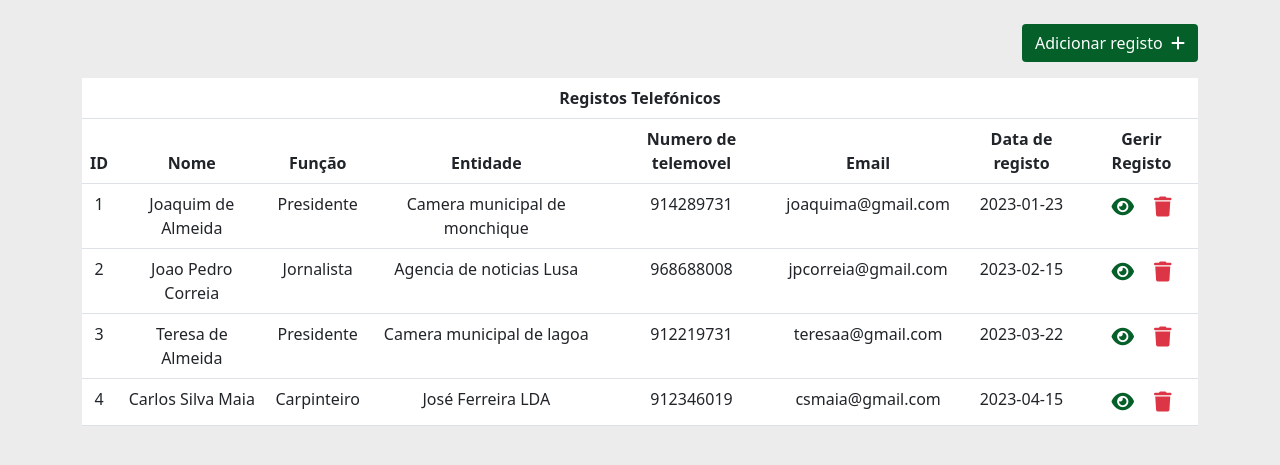
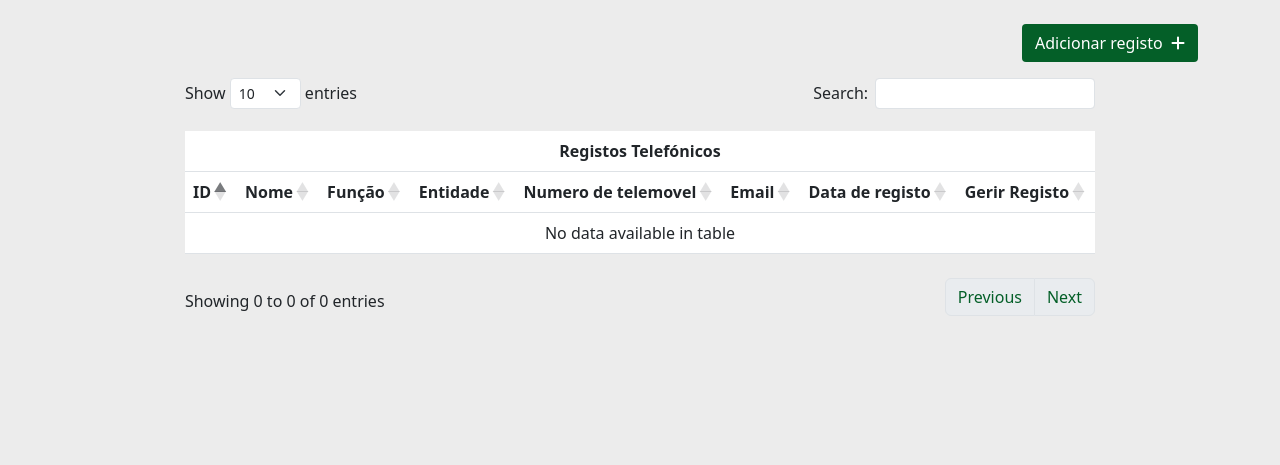
Before and after one commit to RafikiSmurfJr7/regtel_flask, a Flask app: page / in a window 1280 px wide. Shown: the part 80-545 px from the top of the page. Run offline with Flask 2, Linux system fonts and the light colour scheme; data that the repository does not hold is empty; some libraries are stand-ins or nearby versions.

Commit message:
config da base de dados e retorno na pag home

```diff
--- a/app.py
+++ b/app.py
@@ -1,7 +1,26 @@
-from flask import Flask ,render_template
+from flask import Flask ,render_template ,request ,redirect
+from db import DataBaseConnection as dbConn
+from configdb import dbdata
+
 
 app = Flask(__name__)
 
-@app.route("/")
+db = dbConn(dbdata['username'],dbdata['password'],dbdata['host'],dbdata['database'])
+
+
+@app.route("/", methods=['GET', 'POST'])
 def index():
-    return render_template("home.html")
+
+    if request.method == 'GET':
+
+        query = "SELECT Registos.id as 'ID', Contatos.name as 'Nome', Funcao.name as 'Funcao', Entidades.name as 'Entidades', Contatos.contatoTelefonico as 'NumTele', Contatos.email as 'Email', Registos.data as 'Data' FROM Registos INNER JOIN Contatos on Registos.contatosId = Contatos.id INNER JOIN Entidades ON Contatos.entidadesId = Entidades.id INNER JOIN FuncaoEntidades ON Entidades.id = FuncaoEntidades.entidadesId INNER JOIN Funcao ON FuncaoEntidades.funcaoId = Funcao.id"
+
+        dataQ = db.makeQuery(query)
+
+        return render_template("home.html" ,data=dataQ)
+
+    elif request.method == 'POST':
+        pass
+
+    else:
+        return redirect("/")
--- /dev/null
+++ b/configdb.py
@@ -0,0 +1,6 @@
+dbdata = {
+    'username': 'rafikismurfjr7',
+    'password': 'password',
+    'host': 'localhost',
+    'database': 'regtel'
+}
--- /dev/null
+++ b/db.py
@@ -0,0 +1,28 @@
+import mysql.connector
+
+class DataBaseConnection:
+
+    def __init__(self, username,password,host,database):
+        self.cnx = self.connect(username,password,host,database)
+
+
+    def connect(self,username,password,host,database):
+
+        try:
+            self.cnx = mysql.connector.connect(user=username,password=password,host=host,database=database)
+            return self.cnx
+
+        except mysql.connector.Error as err:
+            print("Error")
+
+
+    def makeQuery(self, query):
+        cursor = self.cnx.cursor()
+
+        cursor.execute(query)
+
+        return cursor.fetchall()
+
+    def close(self):
+
+        self.cnx.close()
--- a/templates/base.html
+++ b/templates/base.html
@@ -20,11 +20,12 @@
 
     <script src="{{url_for('static', filename='node_modules/jquery/dist/jquery.min.js')}}"></script>
     <script src="{{url_for('static', filename='node_modules/bootstrap/dist/js/bootstrap.bundle.min.js')}}"></script>
-    <script src="{{url_for('static', filename='node_modules/datatables.net/js/jquery.dataTables.min.')}}"></script>
+    <script src="{{url_for('static', filename='node_modules/datatables.net/js/jquery.dataTables.min.js')}}"></script>
     <script src="{{url_for('static', filename='node_modules/datatables.net-responsive/js/dataTables.responsive.min.js')}}"></script>
     <script src="{{url_for('static', filename='node_modules/datatables.net-bs5/js/dataTables.bootstrap5.min.js')}}"></script>
     <script src="{{url_for('static', filename='node_modules/datatables.net-responsive-bs5/js/responsive.bootstrap5.min.js')}}"></script>
 
+
     {% block script %} {% endblock %}
 </body>
 </html>
--- a/templates/home.html
+++ b/templates/home.html
@@ -2,6 +2,7 @@
 
     {% block head %}
         <link rel="stylesheet" href="{{url_for('static', filename='css/home.style.css')}}">
+        <title>RegTel</title>
     {% endblock %}
 
     {% block content %}
@@ -19,11 +20,12 @@
                 </div>
                 <div class="modal-body">
                     <div class="container">
+                        <form action="/" method="POST" id="formAddRegisto">
                             <div class="row">
                                 <div class="col">
                                     <div class="input-group mt-2">
                                         <span class="input-group-text bg-color-reg color-white border-reg" id="nome">Nome</span>
-                                    <input type="text" class="form-control border-reg" aria-label="Username" aria-describedby="nome">
+                                        <input name="nome" type="text" class="form-control border-reg" aria-label="Username" aria-describedby="nome">
                                     </div>
                                 </div>
                             </div>
@@ -31,7 +33,7 @@
                                 <div class="col-8">
                                     <div class="input-group mt-3">
                                         <span class="input-group-text bg-color-reg color-white border-reg" id="email">Email</span>
-                                    <input type="text" class="form-control border-reg" aria-label="Email" aria-describedby="email">
+                                        <input name="email" type="text" class="form-control border-reg" aria-label="Email" aria-describedby="email">
                                     </div>
                                 </div>
                                 <div class="col">
@@ -83,11 +85,11 @@
                                 </div>
                             </div>
                         </div>
-
+                    </form>
                 </div>
                 <div class="modal-footer">
                     <button type="button" class="btn btn-secondary" data-bs-dismiss="modal">Fechar</button>
-                    <button type="button" class="btn btn-reg">Guardar Registo</button>
+                    <button type="button" class="btn btn-reg" id="guardarRegisto">Guardar Registo</button>
                 </div>
             </div>
         </div>
@@ -130,7 +132,7 @@
                 <button class="btn btn-reg" data-bs-toggle="modal" data-bs-target="#adicionarRegisto">Adicionar registo&nbsp;&nbsp;<i class="fa-solid fa-plus"></i></button>
             </div>
         </div>
-        <div class="row">
+        <div class="row justify-content-center">
             <div class="col-auto">
                 <table class="table py-3 text-center" id="table">
                     <thead>
@@ -151,59 +153,21 @@
                         </tr>
                     </thead>
                     <tbody class="bg-white">
+                        {% for (rows) in data %}
                         <tr>
-                            <td>1</td>
-                            <td>Joaquim de Almeida</td>
-                            <td>Presidente</td>
-                            <td>Camera municipal de monchique</td>
-                            <td>914289731</td>
-                            <td>joaquima@gmail.com</td>
-                            <td>2023-01-23</td>
+                            <td>{{rows[0]}}</td>
+                            <td>{{rows[1]}}</td>
+                            <td>{{rows[2]}}</td>
+                            <td>{{rows[3]}}/td>
+                            <td>{{[rows[4]]}}</td>
+                            <td>{{rows[5]}}</td>
+                            <td>{{rows[6]}}</td>
                             <td>
                                 <a class="c-pointer color-reg fs-5 me-2"><i class="fa-solid fa-eye"></i></a>
                                 <a data-bs-toggle="modal" data-bs-target="#removerRegisto" class="c-pointer text-danger fs-5 ms-2"><i class="fa-solid fa-trash"></i></a>
                             </td>
                         </tr>
-                        <tr>
-                            <td>2</td>
-                            <td>Joao Pedro Correia</td>
-                            <td>Jornalista</td>
-                            <td>Agencia de noticias Lusa</td>
-                            <td>968688008</td>
-                            <td>jpcorreia@gmail.com</td>
-                            <td>2023-02-15</td>
-                            <td>
-                                <a class="c-pointer color-reg fs-5 me-2"><i class="fa-solid fa-eye"></i></a>
-                                <a data-bs-toggle="modal" data-bs-target="#removerRegisto" class="c-pointer text-danger fs-5 ms-2"><i class="fa-solid fa-trash"></i></a>
-                            </td>
-                        </tr>
-                        <tr>
-                            <td>3</td>
-                            <td>Teresa de Almeida</td>
-                            <td>Presidente</td>
-                            <td>Camera municipal de lagoa</td>
-                            <td>912219731</td>
-                            <td>teresaa@gmail.com</td>
-                            <td>2023-03-22</td>
-                            <td>
-                                <a class="c-pointer color-reg fs-5 me-2"><i class="fa-solid fa-eye"></i></a>
-                                <a data-bs-toggle="modal" data-bs-target="#removerRegisto" class="c-pointer text-danger fs-5 ms-2"><i class="fa-solid fa-trash"></i></a>
-                            </td>
-                        </tr>
-                        <tr>
-                            <td>4</td>
-                            <td>Carlos Silva Maia</td>
-                            <td>Carpinteiro</td>
-                            <td>José Ferreira LDA</td>
-                            <td>912346019</td>
-                            <td>csmaia@gmail.com</td>
-                            <td>2023-04-15</td>
-                            <td>
-                                <a class="c-pointer color-reg fs-5 me-2"><i class="fa-solid fa-eye"></i></a>
-                                <a data-bs-toggle="modal" data-bs-target="#removerRegisto" class="c-pointer text-danger fs-5 ms-2"><i class="fa-solid fa-trash"></i></a>
-                            </td>
-                        </tr>
-
+                        {%endfor%}
                     </tbody>
                 </table>
             </div>
@@ -214,8 +178,6 @@
 
     {% block script %}
     <script>
-
-
 
         $(document).ready(function(){
             $('#table').DataTable({
@@ -229,7 +191,9 @@
             $('#addFile2').click();
         });
 
-
+        $('#guardarRegisto').on('click', ()=>{
+            $('#formAddRegisto').submit();
+        });
 
 
     </script>
```
Also changed, not shown: templates/profile.html (+4 -5 lines). Lines whose indentation alone changed are shown as unchanged.
